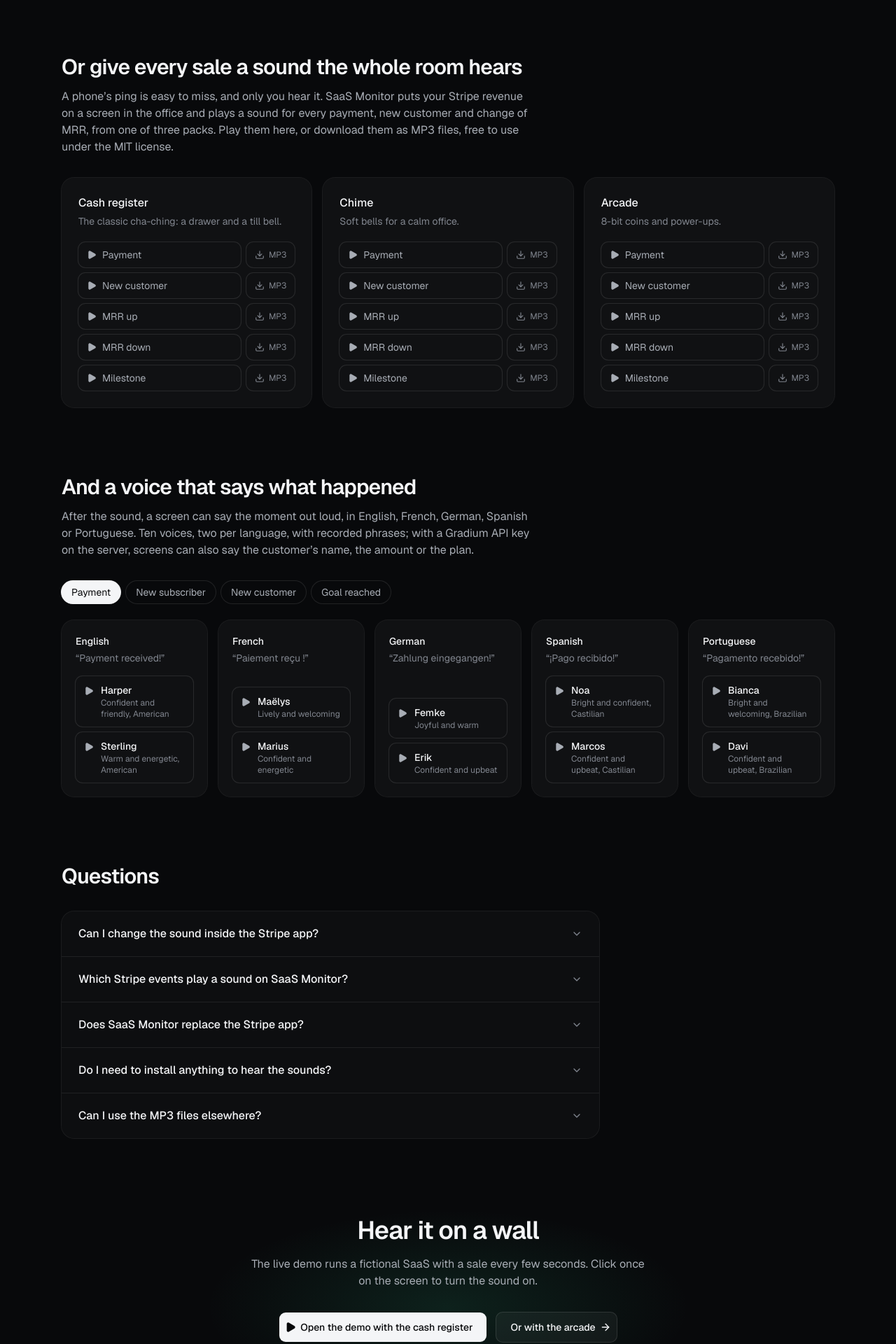
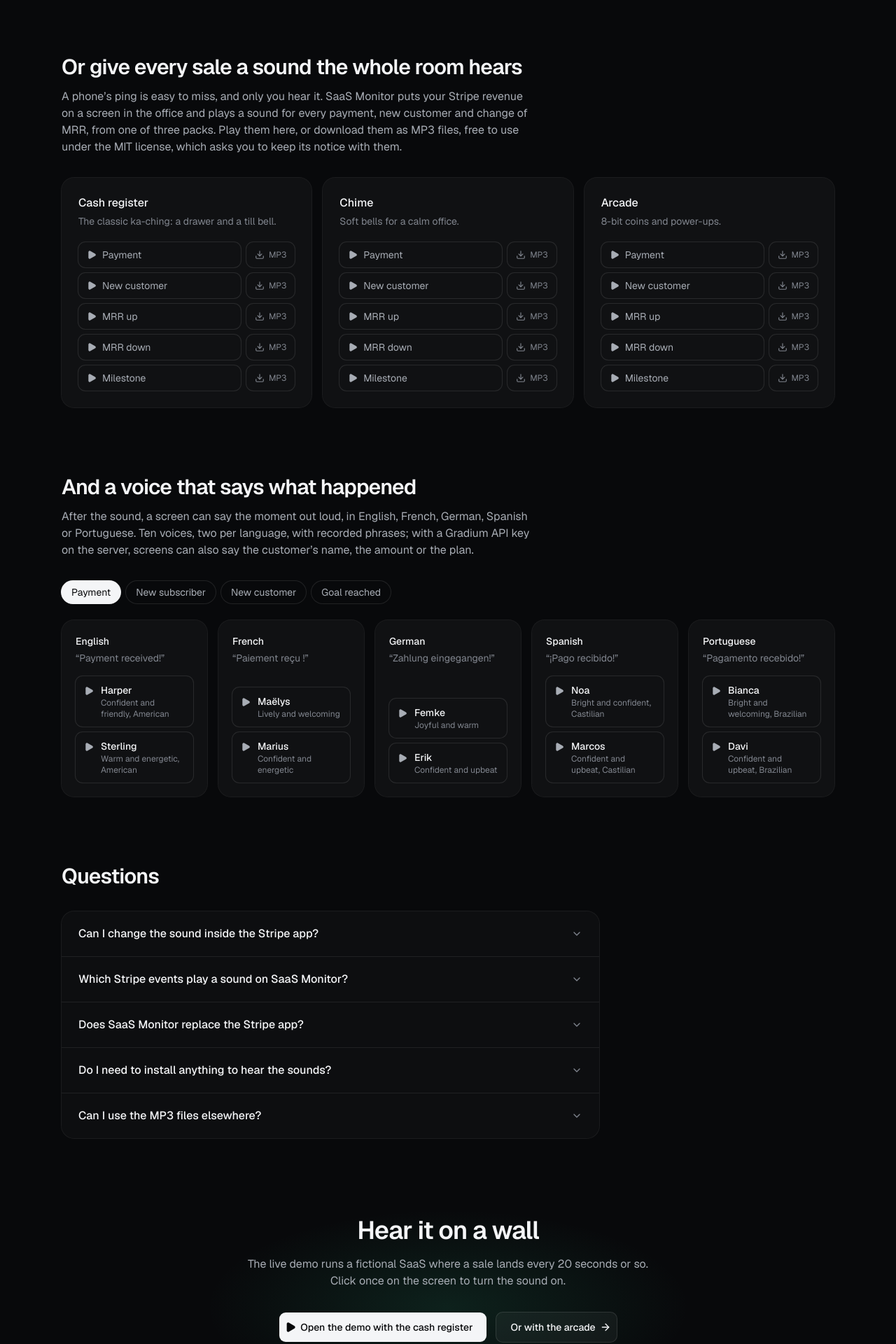
Before and after one commit to Synapsr/SaaS-Monitor, a Next.js app: page /stripe-notification-sound in a window 1280 px wide. Shown: the part 980-2900 px from the top of the page at 70% size. Built offline with nearby package versions, Linux system fonts and the light colour scheme.

Commit message:
fix(content): give the demo's real pace, say what the MIT license asks of the sound files, and write ka-ching

```diff
--- a/src/app/alternatives/[slug]/page.tsx
+++ b/src/app/alternatives/[slug]/page.tsx
@@ -134,8 +134,8 @@
           </>
         }
       >
-        The demo runs a fictional SaaS with a sale every few seconds. Click once on the screen to
-        turn the sound on.
+        The demo runs a fictional SaaS where a sale lands every 20 seconds or so. Click once on the
+        screen to turn the sound on.
       </ClosingCall>
     </ContentPage>
   );
--- a/src/app/alternatives/page.tsx
+++ b/src/app/alternatives/page.tsx
@@ -113,8 +113,8 @@
           </>
         }
       >
-        The demo runs a fictional SaaS with a sale every few seconds. Click once on the screen to
-        turn the sound on.
+        The demo runs a fictional SaaS where a sale lands every 20 seconds or so. Click once on the
+        screen to turn the sound on.
       </ClosingCall>
     </ContentPage>
   );
--- a/src/app/stripe-notification-sound/page.tsx
+++ b/src/app/stripe-notification-sound/page.tsx
@@ -41,7 +41,7 @@
     {
       title: "Stripe notification sound: how to change it",
       description:
-        "Stripe’s app documents no sound setting: your phone picks the sound. How to change it on iPhone and Android, plus free cha-ching sounds for every sale.",
+        "Stripe’s app documents no sound setting: your phone picks the sound. How to change it on iPhone and Android, plus free cha-ching (or ka-ching) sounds for every sale.",
       path: "/stripe-notification-sound",
     },
     parent,
@@ -127,7 +127,7 @@
             A phone’s ping is easy to miss, and only you hear it. SaaS Monitor puts your Stripe
             revenue on a screen in the office and plays a sound for every payment, new customer and
             change of MRR, from one of three packs. Play them here, or download them as MP3 files,
-            free to use under the MIT license.
+            free to use under the MIT license, which asks you to keep its notice with them.
           </p>
         }
       >
@@ -175,7 +175,7 @@
             {
               question: "Can I use the MP3 files elsewhere?",
               answer:
-                "Yes. They are rendered from SaaS Monitor’s open-source code, under the MIT license: use them in your own alerts, bots or videos.",
+                "Yes. They are rendered from SaaS Monitor’s open-source code, under the MIT license, which asks you to keep its notice with them. Use them in your own alerts, bots or videos.",
             },
           ]}
         />
@@ -204,8 +204,8 @@
           </>
         }
       >
-        The live demo runs a fictional SaaS with a sale every few seconds. Click once on the screen
-        to turn the sound on.
+        The live demo runs a fictional SaaS where a sale lands every 20 seconds or so. Click once on
+        the screen to turn the sound on.
       </ClosingCall>
     </ContentPage>
   );
--- a/src/components/marketing/demo-tv.tsx
+++ b/src/components/marketing/demo-tv.tsx
@@ -10,15 +10,15 @@
 import { cn } from "@/lib/utils";
 
 const CAPTIONS: Record<DemoSoundStatus, string> = {
-  loading: "The live demo, with a fictional SaaS. A sale lands every few seconds.",
-  off: "The live demo, with a fictional SaaS. A sale lands every few seconds.",
+  loading: "The live demo, with a fictional SaaS. A sale lands every 20 seconds or so.",
+  off: "The live demo, with a fictional SaaS. A sale lands every 20 seconds or so.",
   on: "Sound on: every sale rings, then a voice says what happened.",
   blocked: "Your browser kept the sound off. Click “Hear it” to try again.",
 };
 
 /**
- * The live demo display (`/d/demo`, a silent preview) in a wall-mounted TV: a sale lands every few
- * seconds, with its card and confetti. "Hear it" turns its sound and voice on.
+ * The live demo display (`/d/demo`, a silent preview) in a wall-mounted TV: a sale lands every 20
+ * seconds or so, with its card and confetti. "Hear it" turns its sound and voice on.
  */
 export function DemoTv({ className }: { className?: string }) {
   const frame = useRef<HTMLIFrameElement>(null);
--- a/src/hooks/use-demo-simulation.ts
+++ b/src/hooks/use-demo-simulation.ts
@@ -13,7 +13,7 @@
 
 /**
  * The demo screen, live: its history is generated from `startedAt` (identically on the server and
- * during hydration), then something happens every few seconds in the browser. `playSoon` brings
+ * during hydration), then something happens every 12 to 25 seconds in the browser. `playSoon` brings
  * the next event forward.
  */
 export function useDemoSimulation(
--- a/src/lib/marketing/sound-files.ts
+++ b/src/lib/marketing/sound-files.ts
@@ -25,7 +25,7 @@
 };
 
 export const SOUND_PACK_DESCRIPTIONS: Record<SoundPack, string> = {
-  register: "The classic cha-ching: a drawer and a till bell.",
+  register: "The classic ka-ching: a drawer and a till bell.",
   chime: "Soft bells for a calm office.",
   arcade: "8-bit coins and power-ups.",
 };
```
Also changed, not shown: 1 other file (tests, documents, lock files or other folders).
